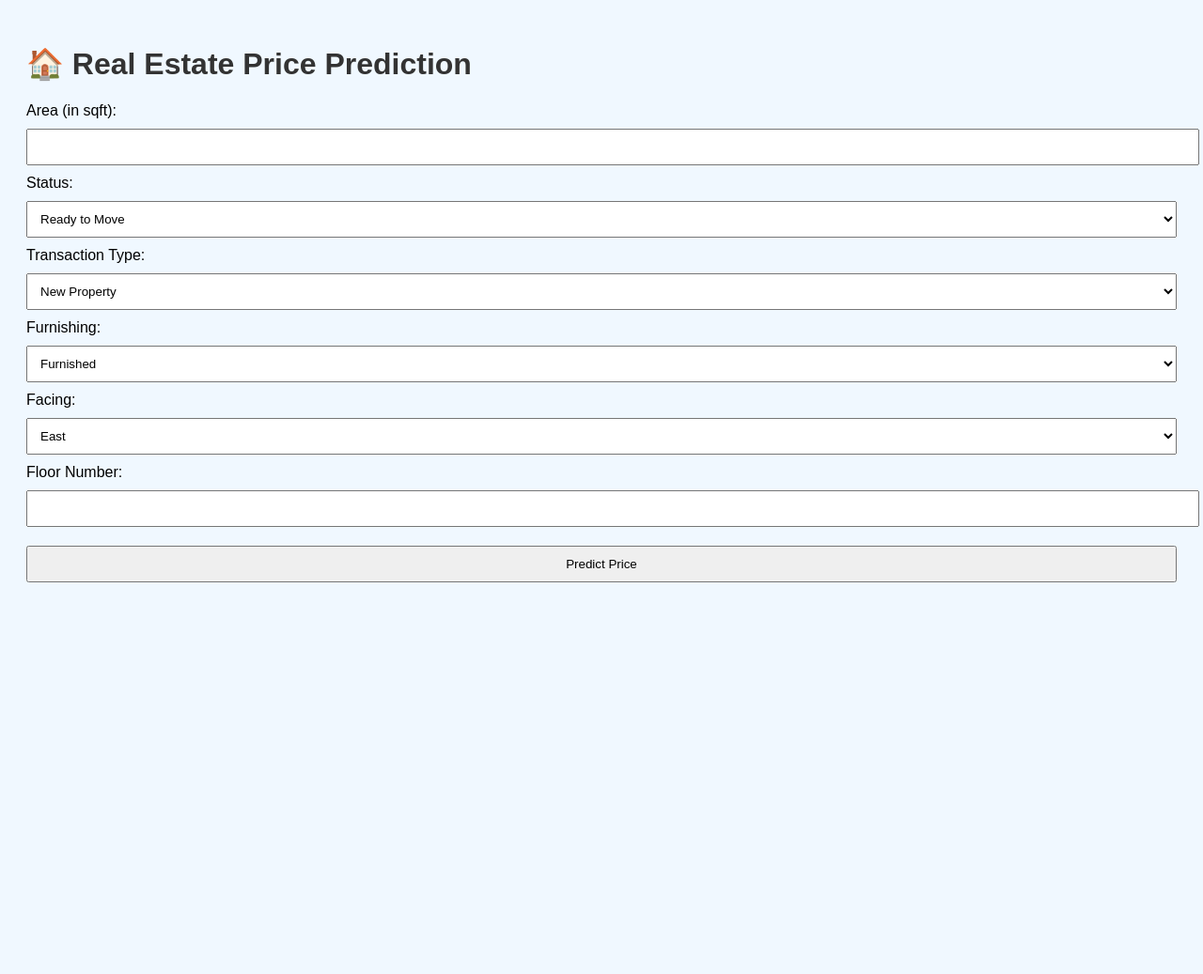
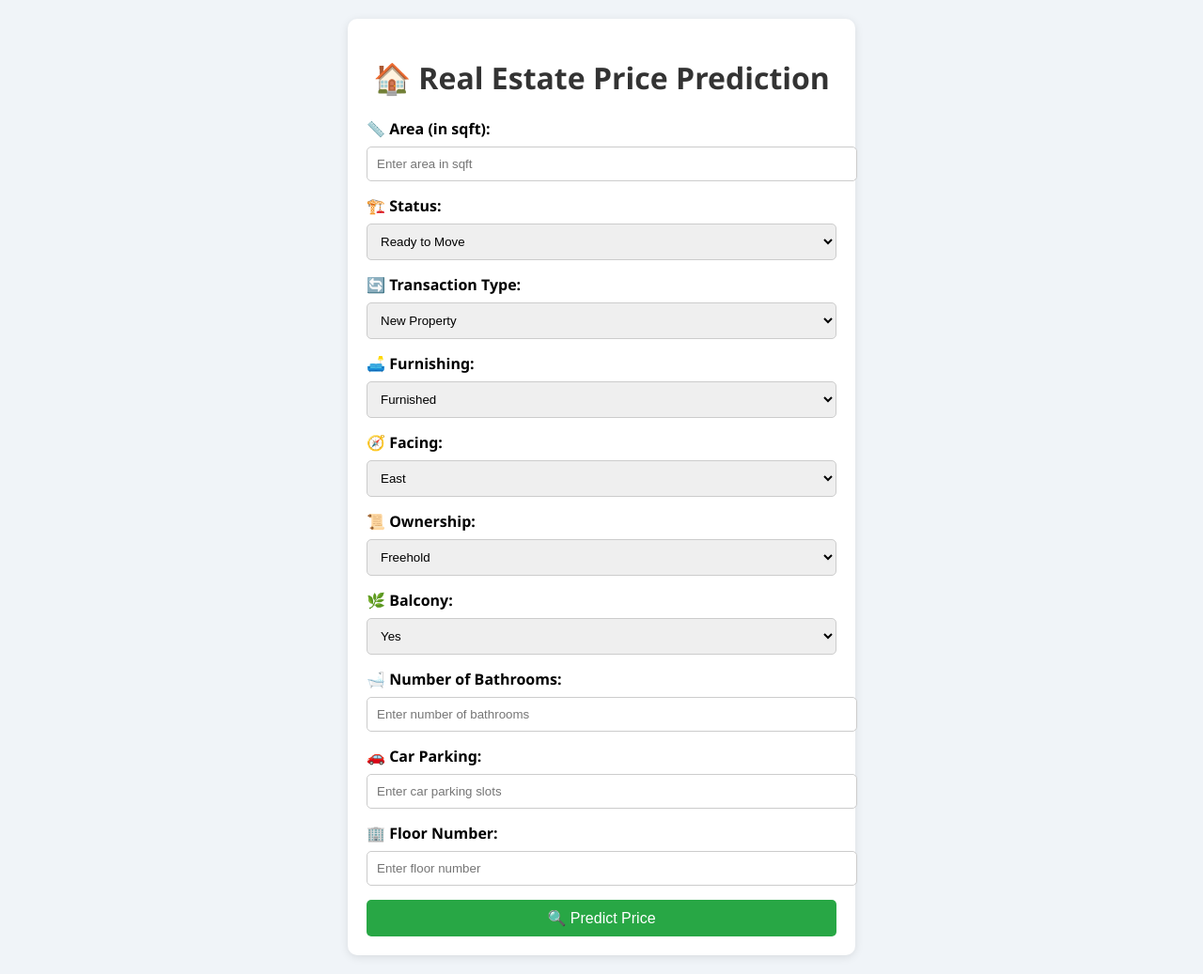
Before and after one commit to kabir-999/real-estate-price-predictor, a Flask app: page / in a window 1280 px wide. Shown: the whole page at 94% size. Before the commit the page ends 620 px from the top, so only its background shows below. Run offline with Flask 3, Linux system fonts and the light colour scheme; parts of the project's set-up code (start-up, migrations or seed data) failed here and were passed over.

Commit message:
Issues fixed

```diff
--- a/app.py
+++ b/app.py
@@ -1,47 +1,69 @@
-from flask import Flask, request, render_template
+from flask import Flask, render_template, request
 import joblib
 import numpy as np
 import os
 
 app = Flask(__name__)
 
-# Load model and scaler
+# Load the trained model and scaler
 current_dir = os.path.dirname(os.path.abspath(__file__))
 model_path = os.path.join(current_dir, 'models', 'gbr_model.pkl')
 scaler_path = os.path.join(current_dir, 'models', 'scaler.pkl')
 
-try:
-    gbr_model = joblib.load(model_path)
-    scaler = joblib.load(scaler_path)
-except Exception as e:
-    print(f"Error loading model: {e}")
+gbr_model = joblib.load(model_path)
+scaler = joblib.load(scaler_path)
 
-@app.route('/')
-def home():
-    return render_template('index.html')
+# Encoding dictionaries for categorical inputs
+status_dict = {'Ready to Move': 1, 'Under Construction': 0}
+transaction_dict = {'New Property': 1, 'Resale': 0}
+furnishing_dict = {'Furnished': 2, 'Semi-Furnished': 1, 'Unfurnished': 0}
+facing_dict = {'East': 0, 'West': 1, 'North': 2, 'South': 3}
+ownership_dict = {'Freehold': 1, 'Leasehold': 0}
+balcony_dict = {'Yes': 1, 'No': 0}
 
-@app.route('/predict', methods=['POST'])
-def predict():
-    try:
-        area = float(request.form['area'])
-        status = int(request.form['status'])
-        transaction = int(request.form['transaction'])
-        furnishing = int(request.form['furnishing'])
-        facing = int(request.form['facing'])
-        ownership = int(request.form['ownership'])
-        balcony = int(request.form['balcony'])
-        bathroom = int(request.form['bathroom'])
-        car_parking = int(request.form['car_parking'])
-        floor = int(request.form['floor'])
+@app.route("/", methods=["GET", "POST"])
+def index():
+    predicted_price = None
 
-        input_features = np.array([[area, status, transaction, furnishing, facing, ownership, balcony, bathroom, car_parking, floor]])
-        scaled_features = scaler.transform(input_features)
-        prediction = gbr_model.predict(scaled_features)
+    if request.method == "POST":
+        try:
+            # Collect input data
+            area = float(request.form["area"])
+            status = request.form["status"]
+            transaction = request.form["transaction"]
+            furnishing = request.form["furnishing"]
+            facing = request.form["facing"]
+            ownership = request.form["ownership"]
+            balcony = request.form["balcony"]
+            bathroom = int(request.form["bathroom"])
+            car_parking = int(request.form["car_parking"])
+            floor = int(request.form["floor"])
 
-        return render_template('index.html', prediction_text=f'Predicted Property Price: ₹{round(prediction[0], 2)} Crores')
+            # Preprocess input
+            input_features = np.array([
+                area,
+                status_dict[status],
+                transaction_dict[transaction],
+                furnishing_dict[furnishing],
+                facing_dict[facing],
+                ownership_dict[ownership],
+                balcony_dict[balcony],
+                bathroom,
+                car_parking,
+                floor,
+                area / (area + 1)
+            ]).reshape(1, -1)
 
-    except Exception as e:
-        return f"Error: {e}"
+            # Scale the features
+            scaled_features = scaler.transform(input_features)
+
+            # Predict the price
+            predicted_price = round(gbr_model.predict(scaled_features)[0], 2)
+
+        except Exception as e:
+            predicted_price = f"Error: {e}"
+
+    return render_template("index.html", predicted_price=predicted_price)
 
 if __name__ == "__main__":
     app.run(debug=True)
--- a/templates/index.html
+++ b/templates/index.html
@@ -2,51 +2,94 @@
 <html lang="en">
 <head>
     <meta charset="UTF-8">
-    <title>Real Estate Price Prediction</title>
-    <style>
-        body {
-            font-family: Arial, sans-serif;
-            background-color: #f0f8ff;
-            padding: 20px;
-        }
-        h1 {
-            color: #333;
-        }
-        input, select, button {
-            padding: 10px;
-            margin: 10px 0;
-            width: 100%;
-        }
-    </style>
+    <meta name="viewport" content="width=device-width, initial-scale=1.0">
+    <title>🏠 Real Estate Price Prediction</title>
+    <link rel="stylesheet" href="{{ url_for('static', filename='style.css') }}">
 </head>
 <body>
-    <h1>🏠 Real Estate Price Prediction</h1>
-    <form action="/predict" method="post">
-        <label>Area (in sqft):</label><input type="number" name="area" required><br>
-        <label>Status:</label><select name="status">
-            <option value="1">Ready to Move</option>
-            <option value="0">Under Construction</option>
-        </select><br>
-        <label>Transaction Type:</label><select name="transaction">
-            <option value="1">New Property</option>
-            <option value="0">Resale</option>
-        </select><br>
-        <label>Furnishing:</label><select name="furnishing">
-            <option value="2">Furnished</option>
-            <option value="1">Semi-Furnished</option>
-            <option value="0">Unfurnished</option>
-        </select><br>
-        <label>Facing:</label><select name="facing">
-            <option value="0">East</option>
-            <option value="1">West</option>
-            <option value="2">North</option>
-            <option value="3">South</option>
-        </select><br>
-        <label>Floor Number:</label><input type="number" name="floor" required><br>
-        <button type="submit">Predict Price</button>
-    </form>
-    {% if prediction_text %}
-        <h2>{{ prediction_text }}</h2>
-    {% endif %}
+    <div class="container">
+        <h1>🏠 Real Estate Price Prediction</h1>
+
+        <form method="POST">
+            <div class="input-group">
+                <label>📏 Area (in sqft):</label>
+                <input type="number" name="area" placeholder="Enter area in sqft" required>
+            </div>
+
+            <div class="input-group">
+                <label>🏗️ Status:</label>
+                <select name="status">
+                    <option value="Ready to Move">Ready to Move</option>
+                    <option value="Under Construction">Under Construction</option>
+                </select>
+            </div>
+
+            <div class="input-group">
+                <label>🔄 Transaction Type:</label>
+                <select name="transaction">
+                    <option value="New Property">New Property</option>
+                    <option value="Resale">Resale</option>
+                </select>
+            </div>
+
+            <div class="input-group">
+                <label>🛋️ Furnishing:</label>
+                <select name="furnishing">
+                    <option value="Furnished">Furnished</option>
+                    <option value="Semi-Furnished">Semi-Furnished</option>
+                    <option value="Unfurnished">Unfurnished</option>
+                </select>
+            </div>
+
+            <div class="input-group">
+                <label>🧭 Facing:</label>
+                <select name="facing">
+                    <option value="East">East</option>
+                    <option value="West">West</option>
+                    <option value="North">North</option>
+                    <option value="South">South</option>
+                </select>
+            </div>
+
+            <div class="input-group">
+                <label>📜 Ownership:</label>
+                <select name="ownership">
+                    <option value="Freehold">Freehold</option>
+                    <option value="Leasehold">Leasehold</option>
+                </select>
+            </div>
+
+            <div class="input-group">
+                <label>🌿 Balcony:</label>
+                <select name="balcony">
+                    <option value="Yes">Yes</option>
+                    <option value="No">No</option>
+                </select>
+            </div>
+
+            <div class="input-group">
+                <label>🛁 Number of Bathrooms:</label>
+                <input type="number" name="bathroom" min="1" placeholder="Enter number of bathrooms" required>
+            </div>
+
+            <div class="input-group">
+                <label>🚗 Car Parking:</label>
+                <input type="number" name="car_parking" min="0" placeholder="Enter car parking slots" required>
+            </div>
+
+            <div class="input-group">
+                <label>🏢 Floor Number:</label>
+                <input type="number" name="floor" min="0" placeholder="Enter floor number" required>
+            </div>
+
+            <button type="submit">🔍 Predict Price</button>
+        </form>
+
+        {% if predicted_price %}
+            <div class="result">
+                <h2>💰 Predicted Property Price: ₹{{ predicted_price }} Crores</h2>
+            </div>
+        {% endif %}
+    </div>
 </body>
 </html>
```
